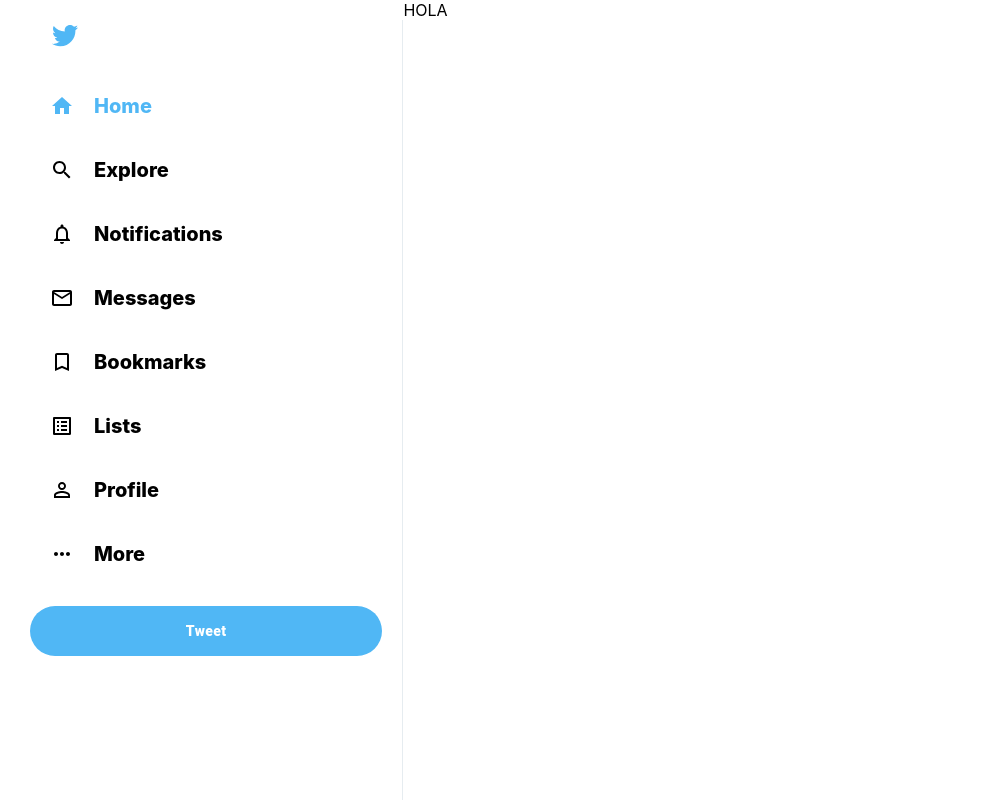
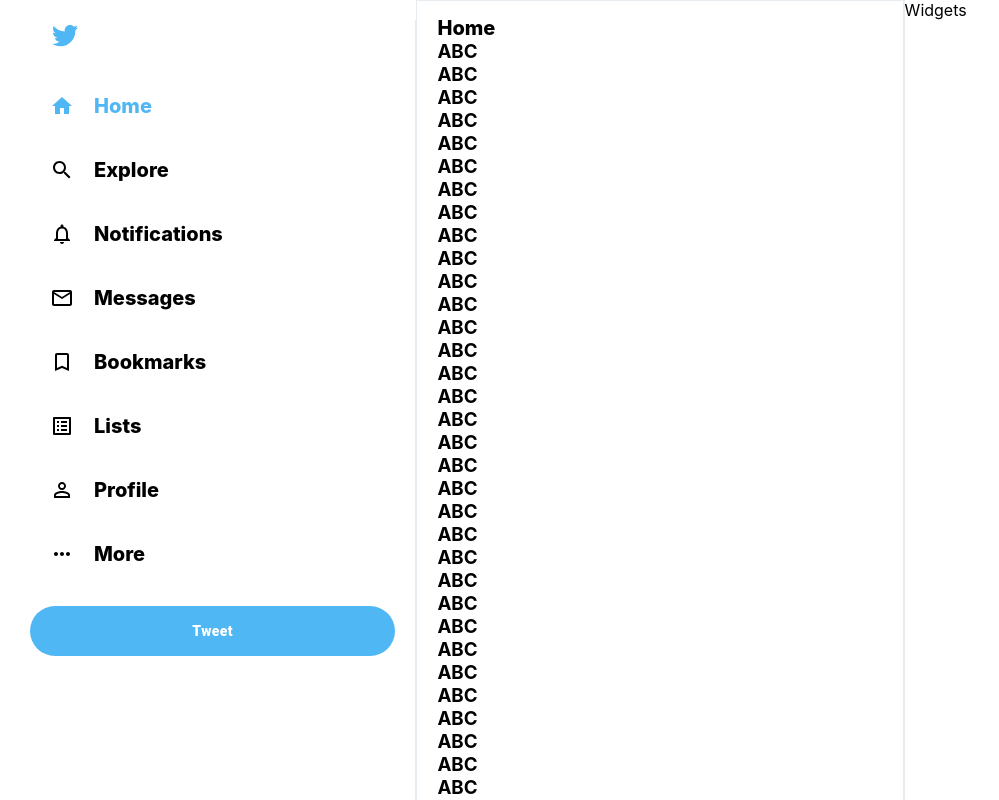
Before and after one commit to prattparedes/twitter-clone-yt, a React (Create React App) app: page / in a window 1280 px wide. Shown: the whole page, without its empty margins (0-999 px from the left). Built offline with nearby package versions, Linux system fonts and the light colour scheme.

Commit message:
scrollbar hide

```diff
--- a/src/App.css
+++ b/src/App.css
@@ -11,6 +11,7 @@
   display: flex;
   height: 100vh;
   max-width: 1300px;
-  margin: 0 auto;
+  margin-left: auto;
+  margin-right: auto;
   padding: 0 10px;
 }
--- a/src/App.js
+++ b/src/App.js
@@ -1,6 +1,7 @@
 import './App.css';
 import Feed from './Components/Feed';
 import Sidebar from './Components/Sidebar';
+import Widgets from './Components/Widgets';
 
 function App() {
   return (
@@ -8,6 +9,8 @@
       <Sidebar />
 
       <Feed />
+
+      <Widgets />
     </div>
   );
 }
--- a/src/Components/Feed.css
+++ b/src/Components/Feed.css
@@ -0,0 +1,31 @@
+.feed {
+    flex: 0.4;
+    border-right: 1px solid var(--twitter-background);
+    min-width: fit-content;
+    overflow-y: scroll;
+}
+
+/* Hide scrollbar for Chrome, Safari and Opera */
+.feed::-webkit-scrollbar {
+    display: none;
+}
+
+/* Hide scrollbar for IE, Edge and Firefox */
+.feed {
+    -ms-overflow-style: none;  /* IE and Edge */
+    scrollbar-width: none;  /* Firefox */
+}
+
+.feed__header {
+    position: sticky;
+    top: 0;
+    background-color: white;
+    z-index: 100;
+    border: 1px solid var(--twitter-background);
+    padding: 15px 20px;
+}
+
+.feed__header > h2 {
+    font-size: 20px;
+    font-weight: 800;
+}
--- a/src/Components/Feed.jsx
+++ b/src/Components/Feed.jsx
@@ -4,7 +4,66 @@
 function Feed() {
   return (
     <div className='feed'>
-      HOLA
+      <div className="feed__header">
+        <h2>Home</h2>
+        <h3>ABC</h3>
+        <h3>ABC</h3>
+        <h3>ABC</h3>
+        <h3>ABC</h3>
+        <h3>ABC</h3>
+        <h3>ABC</h3>
+        <h3>ABC</h3>
+        <h3>ABC</h3>
+        <h3>ABC</h3>
+        <h3>ABC</h3>
+        <h3>ABC</h3>
+        <h3>ABC</h3>
+        <h3>ABC</h3>
+        <h3>ABC</h3>
+        <h3>ABC</h3>
+        <h3>ABC</h3>
+        <h3>ABC</h3>
+        <h3>ABC</h3>
+        <h3>ABC</h3>
+        <h3>ABC</h3>
+        <h3>ABC</h3>
+        <h3>ABC</h3>
+        <h3>ABC</h3>
+        <h3>ABC</h3>
+        <h3>ABC</h3>
+        <h3>ABC</h3>
+        <h3>ABC</h3>
+        <h3>ABC</h3>
+        <h3>ABC</h3>
+        <h3>ABC</h3>
+        <h3>ABC</h3>
+        <h3>ABC</h3>
+        <h3>ABC</h3>
+        <h3>ABC</h3>
+        <h3>ABC</h3>
+        <h3>ABC</h3>
+        <h3>ABC</h3>
+        <h3>ABC</h3>
+        <h3>ABC</h3>
+        <h3>ABC</h3>
+        <h3>ABC</h3>
+        <h3>ABC</h3>
+        <h3>ABC</h3>
+        <h3>ABC</h3>
+        <h3>ABC</h3>
+        <h3>ABC</h3>
+        <h3>ABC</h3>
+        <h3>ABC</h3>
+        <h3>ABC</h3>
+        <h3>ABC</h3>
+        <h3>ABC</h3>
+        <h3>ABC</h3>
+        <h3>ABC</h3>
+        <h3>ABC</h3>
+        <h3>ABC</h3>
+        <h3>ABC</h3>
+        <h3>ABC</h3>
+      </div>
     </div>
   )
 }
--- a/src/Components/Widgets.css
+++ b/src/Components/Widgets.css
@@ -0,0 +1,3 @@
+.widgets {
+    flex: 0.3;
+}
--- a/src/Components/Widgets.jsx
+++ b/src/Components/Widgets.jsx
@@ -1,8 +1,9 @@
 import React from 'react'
+import './Widgets.css'
 
 function Widgets() {
   return (
-    <div>Widgets</div>
+    <div className='widgets'>Widgets</div>
   )
 }
 
```
